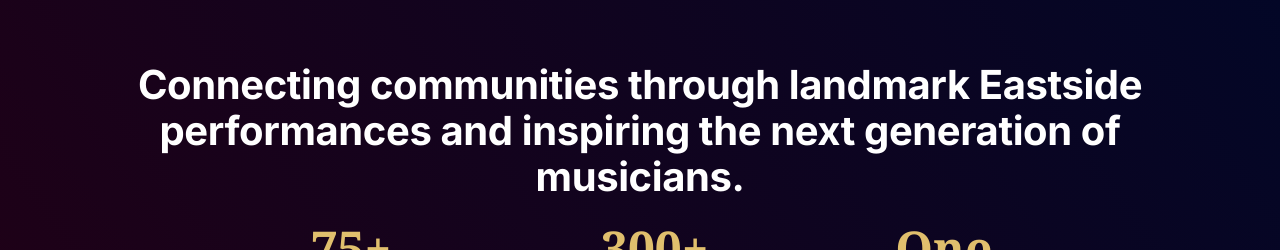
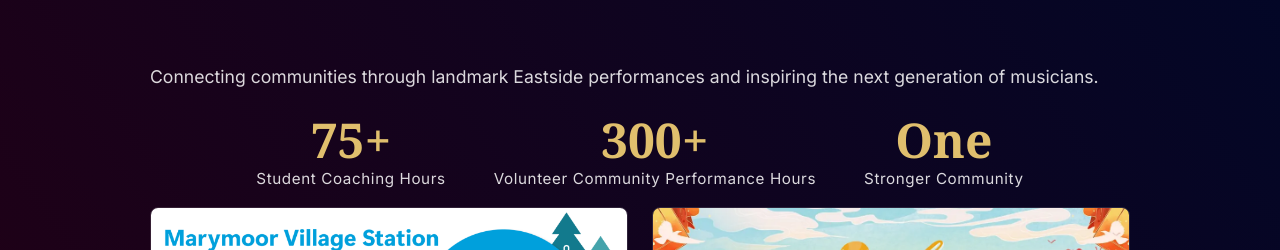
Before and after one commit to Redmond-Tech-Orchestra/redmond-tech-orchestra.github.io, a React (Vite) app: page /community in a window 1280 px wide. Shown: the part 1013-1263 px from the top of the page. Built offline with nearby package versions, Linux system fonts and the light colour scheme.

Commit message:
Additional comments

```diff
--- a/src/content/community.json
+++ b/src/content/community.json
@@ -2,7 +2,7 @@
   "hero": {
     "eyebrow": "Community Outreach",
     "image": {
-      "src": "/img/community/community_outreach.png",
+      "src": "/img/community/community_outreach_2.png",
       "alt": "Redmond Tech Orchestra musicians coaching high school student musicians during a rehearsal"
     }
   },
--- a/src/pages/Community.tsx
+++ b/src/pages/Community.tsx
@@ -36,7 +36,7 @@
       <section className="block">
         <div className="container">
           <SectionEyebrow>{content.stats.heading}</SectionEyebrow>
-          <h2>{content.stats.subheading}</h2>
+          <p className="intro-body community-intro">{content.stats.subheading}</p>
           <div className="community-highlights">
             {content.stats.items.map((stat, i) => (
               <div key={i} className="community-highlight">
```
Also changed, not shown: 1 other file (tests, documents, lock files or other folders).
